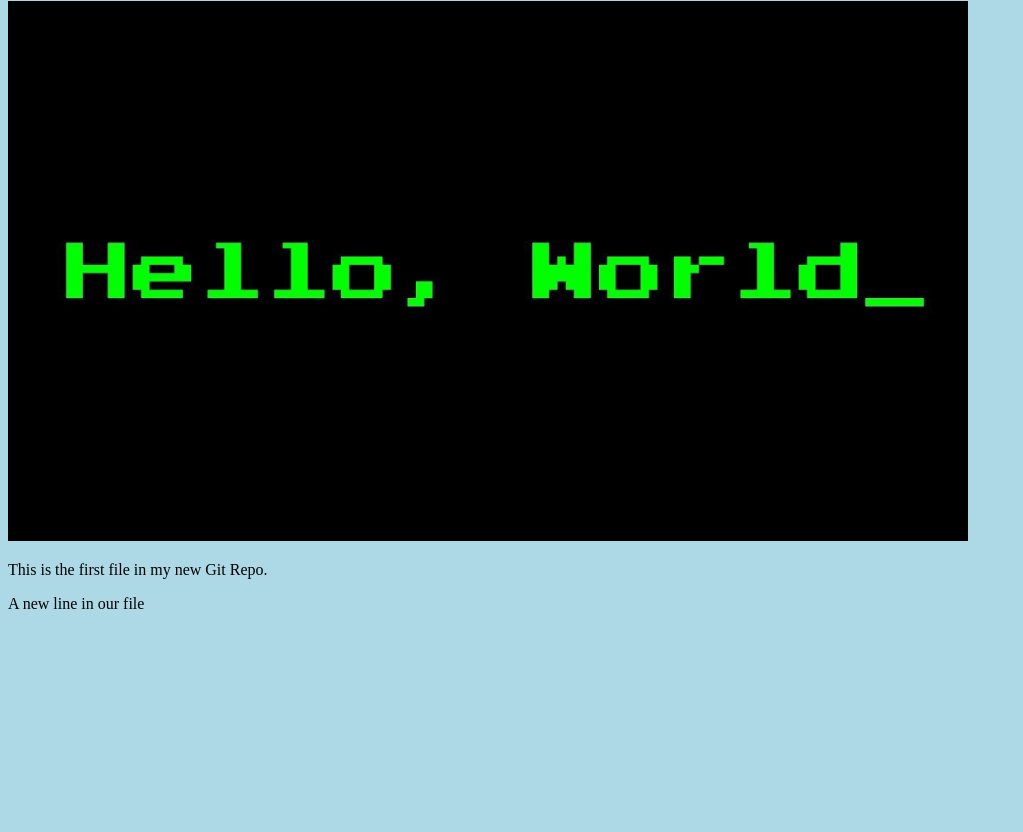
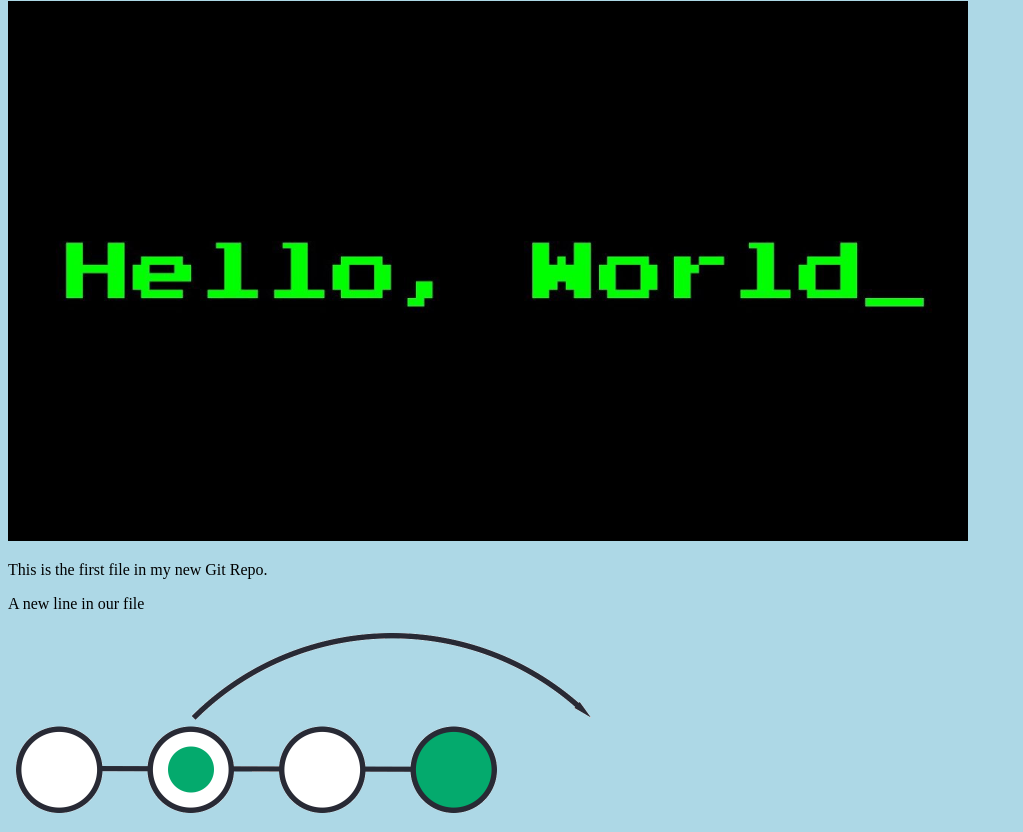
Before and after one commit to nicktdeveloper/hello-world2, a plain HTML site: page index.html in a window 1280 px wide. Shown: the part 79-911 px from the top of the page, without its empty margins (0-1023 px from the left). Before the commit the page ends 800 px from the top, so only its background shows below. Drawn offline with Linux system fonts and the light colour scheme.

Commit message:
added new image

```diff
--- a/index.html
+++ b/index.html
@@ -13,6 +13,8 @@
     style="width:100%;max-width:960px"></div>
     <p>This is the first file in my new Git Repo.</p>
     <p>A new line in our file</p>
+    <div><img src="img_hello_git.jpg" alt="Hello Git" style="width:100%;
+    max-width:640px"></div>
 
 </body>
 </html>
```
Also changed, not shown: img_hello_git.jpg (added).
